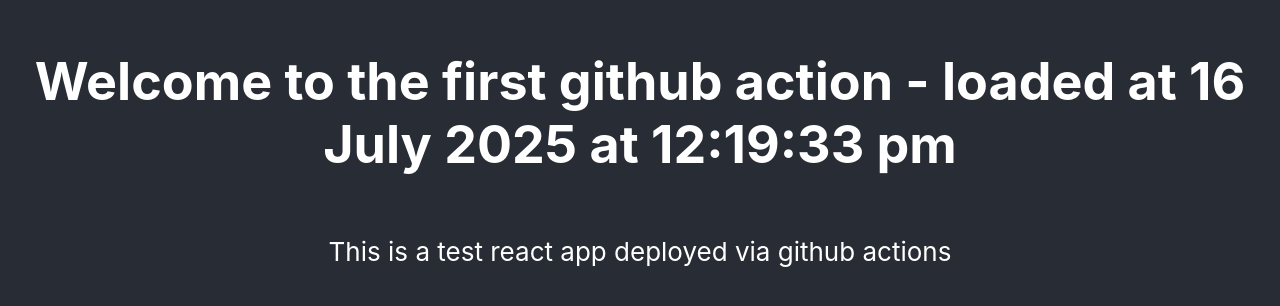
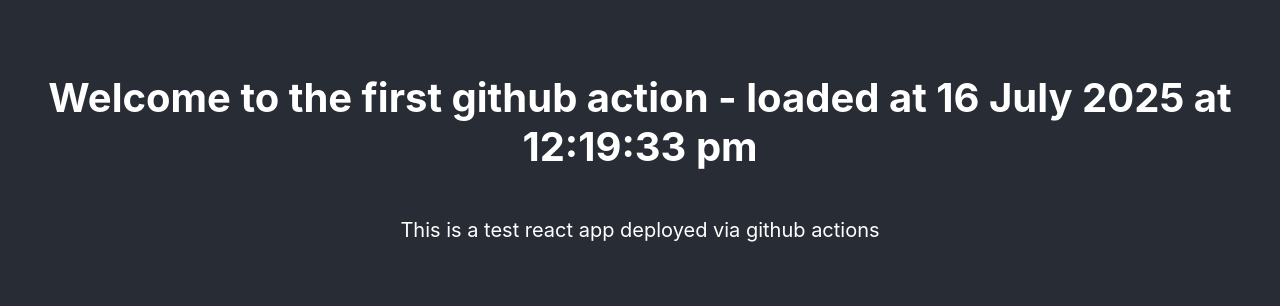
Before and after one commit to egoist-musashi/react-github-actions-testing, a React (Create React App) app: page / in a window 1280 px wide. Shown: the part 246-552 px from the top of the page. Built offline with nearby package versions, Linux system fonts and the light colour scheme.

Commit message:
change 4

```diff
--- a/src/App.css
+++ b/src/App.css
@@ -20,7 +20,7 @@
   flex-direction: column;
   align-items: center;
   justify-content: center;
-  font-size: calc(10px + 2vmin);
+  font-size: 20px;
   color: white;
 }
 
```
